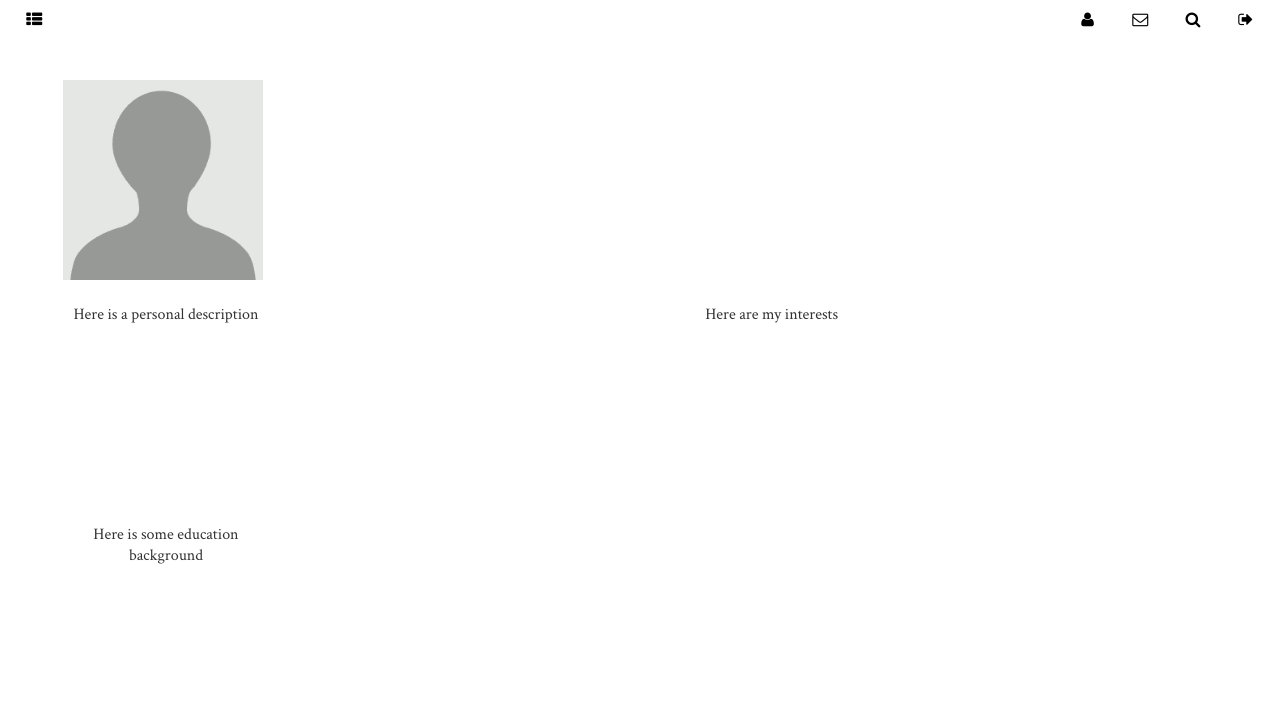
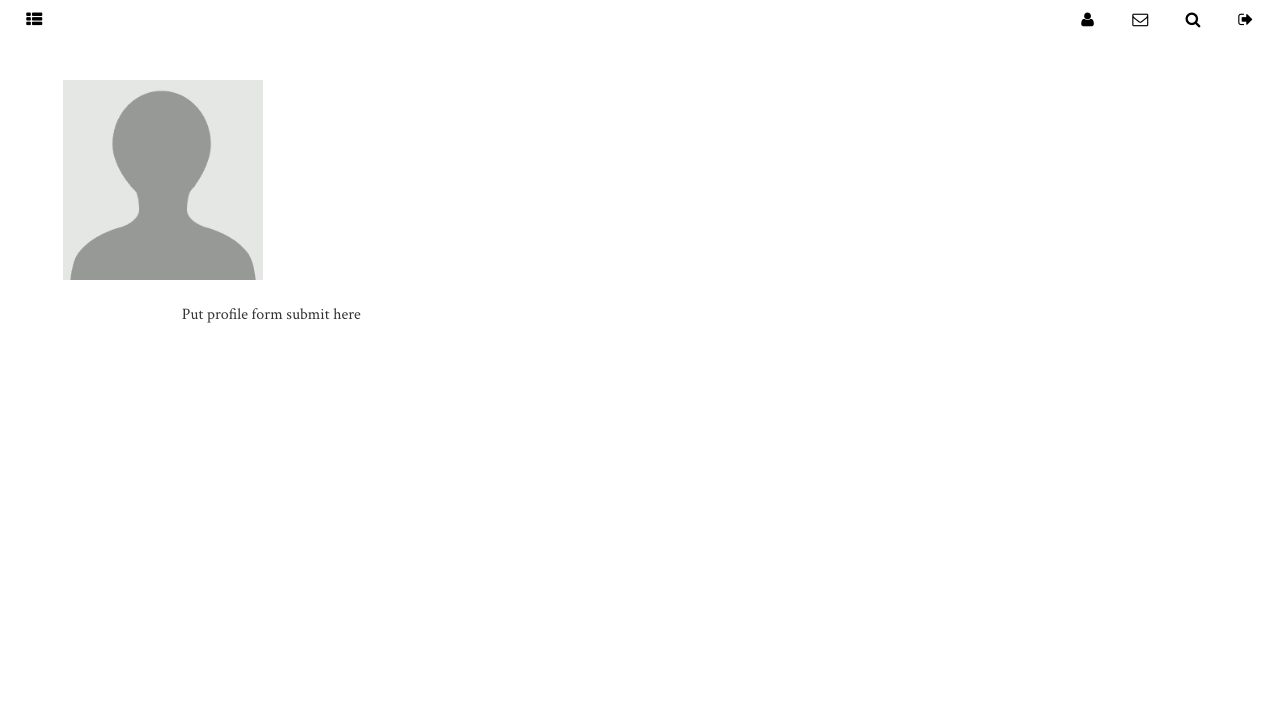
Before and after one commit to galvinma/pythia, a Flask app: template templates/profile.html in a window 1280 px wide. Shown: the top 721 px of the page. Run offline with Flask 3, Linux system fonts and the light colour scheme; the template is opened without the code that fills it, so the values that code supplies are empty.

Commit message:
working on profile description, struggling to get profile.html to render when adding form

```diff
--- a/form.py
+++ b/form.py
@@ -23,10 +23,9 @@ class MessageForm(Form):
 	message = StringField('Message:  ', validators=[Required()])
 	messagesubmit = SubmitField('Send Message')
 
-
 class ProfileForm(Form):
-	description = StringField('Description here  ', validators=[Required()])
-	interests = StringField('Interests here:  ', validators=[Required()])
+	description = StringField('Description here  ')
+	interests = StringField('Interests here:  ')
 	profilepicture = StringField('Profile picture')
 	profilesubmit = SubmitField('Submit')
 
--- a/templates/message.html
+++ b/templates/message.html
@@ -38,7 +38,7 @@
 
 
     </div>
-
+    </div>
 
 
 </body>
--- a/templates/profile.html
+++ b/templates/profile.html
@@ -18,17 +18,23 @@
       <div class = "col_main col-4-24"><div class = "profile_picture"></div></div>
       <div class = "offset-19-24 col_main "></div>
 </div>
-<div class = "row_main">
-      <div class = "offset-1-24 col_main "></div>
-      <div class = "col_main col-4-24">Here is a personal description</div>
-      <div class = "offset-19-24 col_main ">Here are my interests</div>
-</div>
+
+
+
 
 <div class = "row_main">
       <div class = "offset-1-24 col_main "></div>
-      <div class = "col_main col-4-24">Here is some education background</div>
+      <div class="col-8-24">
+
+        Put profile form submit here
+
+      </div>
       <div class = "offset-19-24 col_main "></div>
 </div>
+
+
+
+
 
 </body>
 
--- a/view.py
+++ b/view.py
@@ -90,9 +90,22 @@ def create_app(app):
 		session = Session()
 		profileform = ProfileForm()
 		user = current_user.username
-		if request.method == 'GET':
-			print user
-		return render_template('profile.html', profileform=profileform )
+		print user
+		descriptions = []
+		description_query = session.query(Profile).filter(Profile.identity.contains(user))
+		print description_query
+#		if request.method == 'GET':
+#			for match in description_query.all():
+#				descriptions.append(match.description)
+				## query here for profile data
+				## profileform.description.data
+		if profileform.validate_on_submit():
+			profile_info = Profile(identity = user, description = profileform.description.data, interests = user, profilepicture = user)
+			session.add(profile_info)
+			session.commit()
+		session.close()
+		return render_template('profile.html', profileform=profileform, descriptions=descriptions)
+
 
 	@app.route('/message', methods =['GET', 'POST'])
 	@login_required
```
